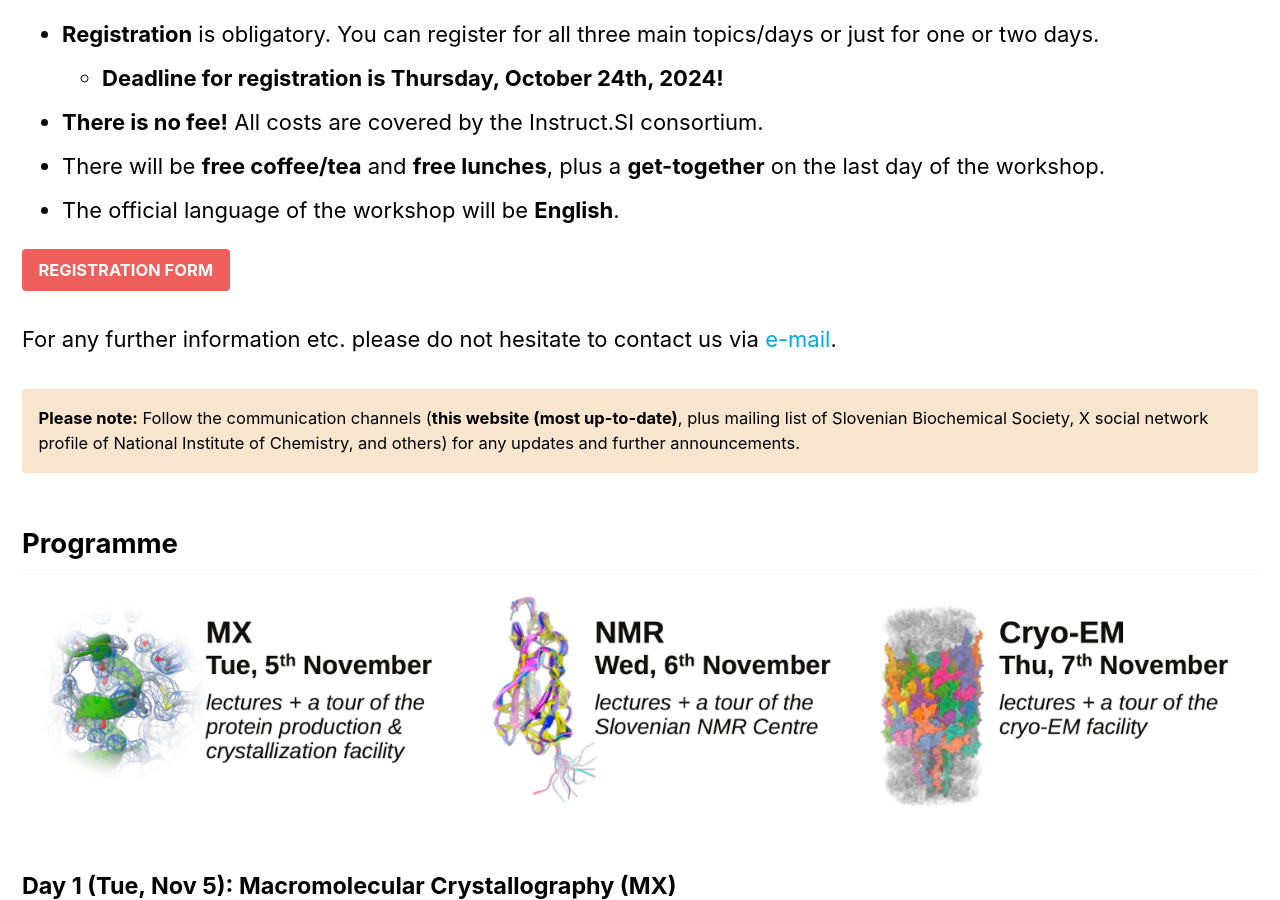
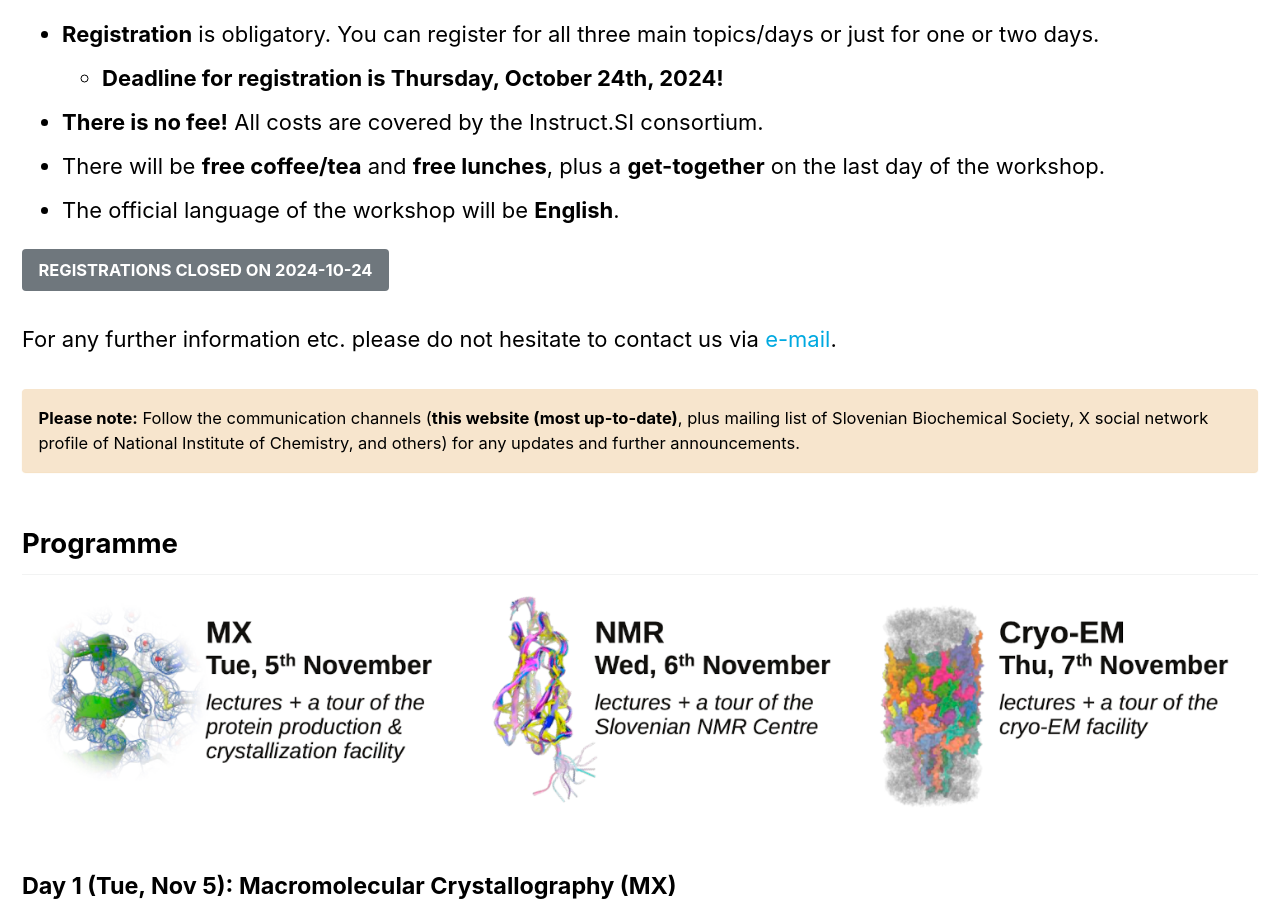
Before and after one commit to InstructSI/instructsi.github.io, a Jekyll site: the page built from _pages/bmasb2024.md, in a window 1280 px wide and 900 px high, scrolled down 1204 px. Built offline with Jekyll 4.4.1, drawn with Linux system fonts in a browser that asks for light colours; cached includes are drawn as plain includes.

Commit message:
Closed registrations for bmasb2024

```diff
--- a/_pages/bmasb2024.md
+++ b/_pages/bmasb2024.md
@@ -36,7 +36,9 @@ More info is available below and in the official announcements:
 - There will be **free coffee/tea** and **free lunches**, plus a **get-together** on the last day of the workshop.
 - The official language of the workshop will be **English**.
 
-[REGISTRATION FORM](https://forms.gle/ixqsPmgCFPjVd1pE7){: .btn .btn--danger}
+<!--- [REGISTRATION FORM](https://forms.gle/ixqsPmgCFPjVd1pE7){: .btn .btn--danger} --->
+
+[REGISTRATIONS CLOSED ON 2024-10-24](){: .btn .btn--primary}
 
 For any further information etc. please do not hesitate to contact us via [e-mail](mailto:instruct.si@ki.si).
 
```
